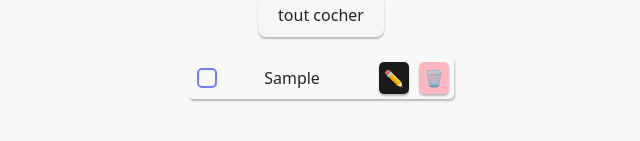
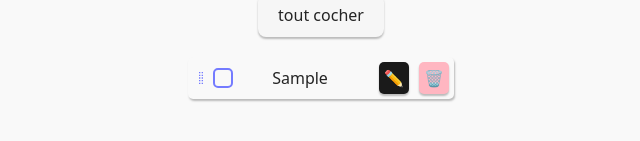
Before and after one commit to YannG75/TodoApp-React, a React (Vite) app: page / in a window 1280 px wide. Both pictures are taken after typing "Sample" into the empty fields and a click on the button "Ajouter". Shown: the part 379-520 px from the top of the page, without its empty margins (319-959 px from the left). Built offline with nearby package versions, Linux system fonts and the light colour scheme.

Commit message:
Add SVG icon to `TodoItem` for improved UI clarity

```diff
--- a/src/components/TodoItem.jsx
+++ b/src/components/TodoItem.jsx
@@ -43,6 +43,7 @@ function TodoItem({todo, toggleComplete, handleDelete, handleEdit}) {
             {...attributes}
             {...listeners}
         >
+            <svg xmlns="http://www.w3.org/2000/svg" width="1em" height="1em" viewBox="0 0 24 24"><path fill="#747bff" d="M9 3h2v2H9zm4 0h2v2h-2zM9 7h2v2H9zm4 0h2v2h-2zm-4 4h2v2H9zm4 0h2v2h-2zm-4 4h2v2H9zm4 0h2v2h-2zm-4 4h2v2H9zm4 0h2v2h-2z" /></svg>
             <input type="checkbox" checked={todo.isCompleted} onChange={() => toggleComplete(todo.id)}/>
             {
                 canEdit ? (
```
